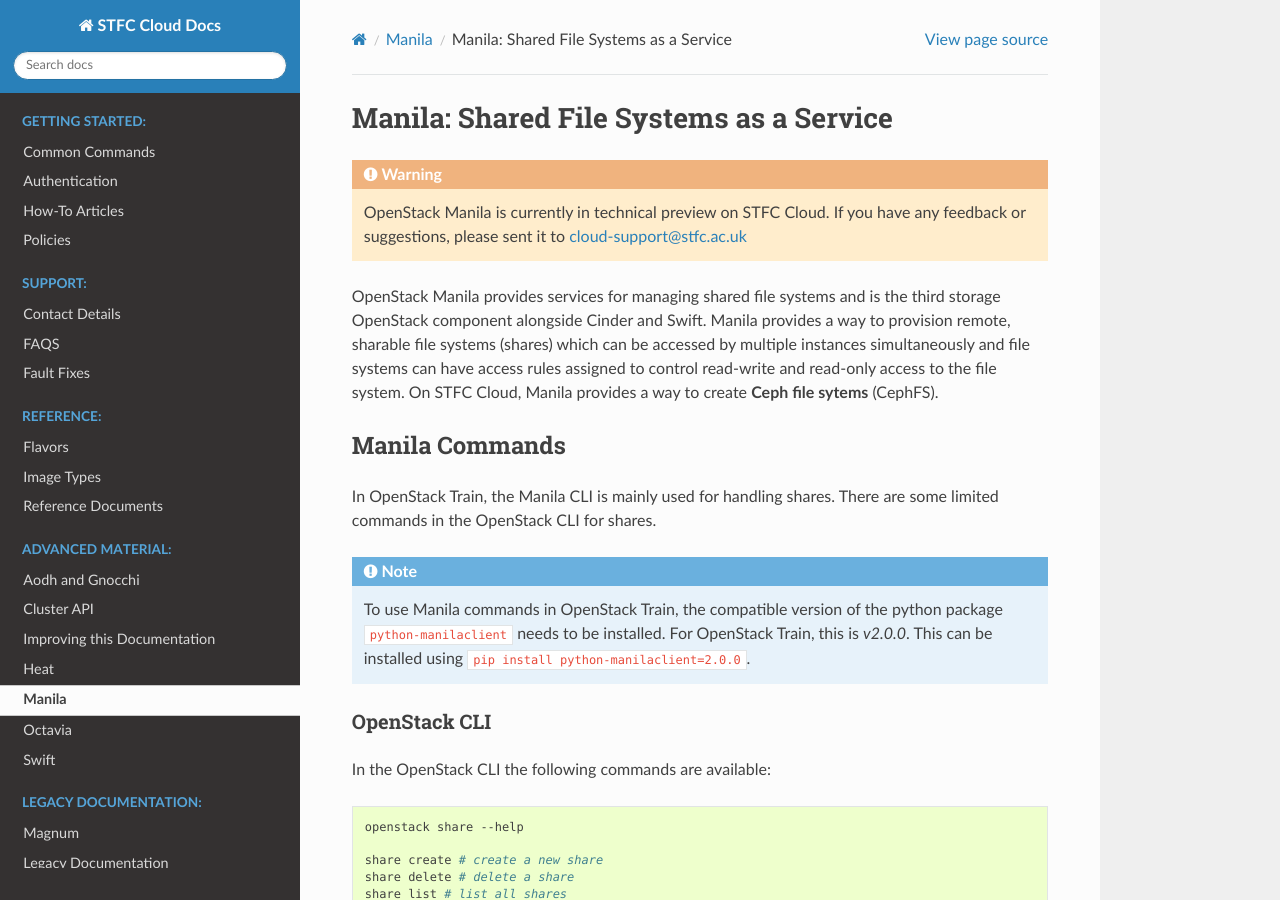
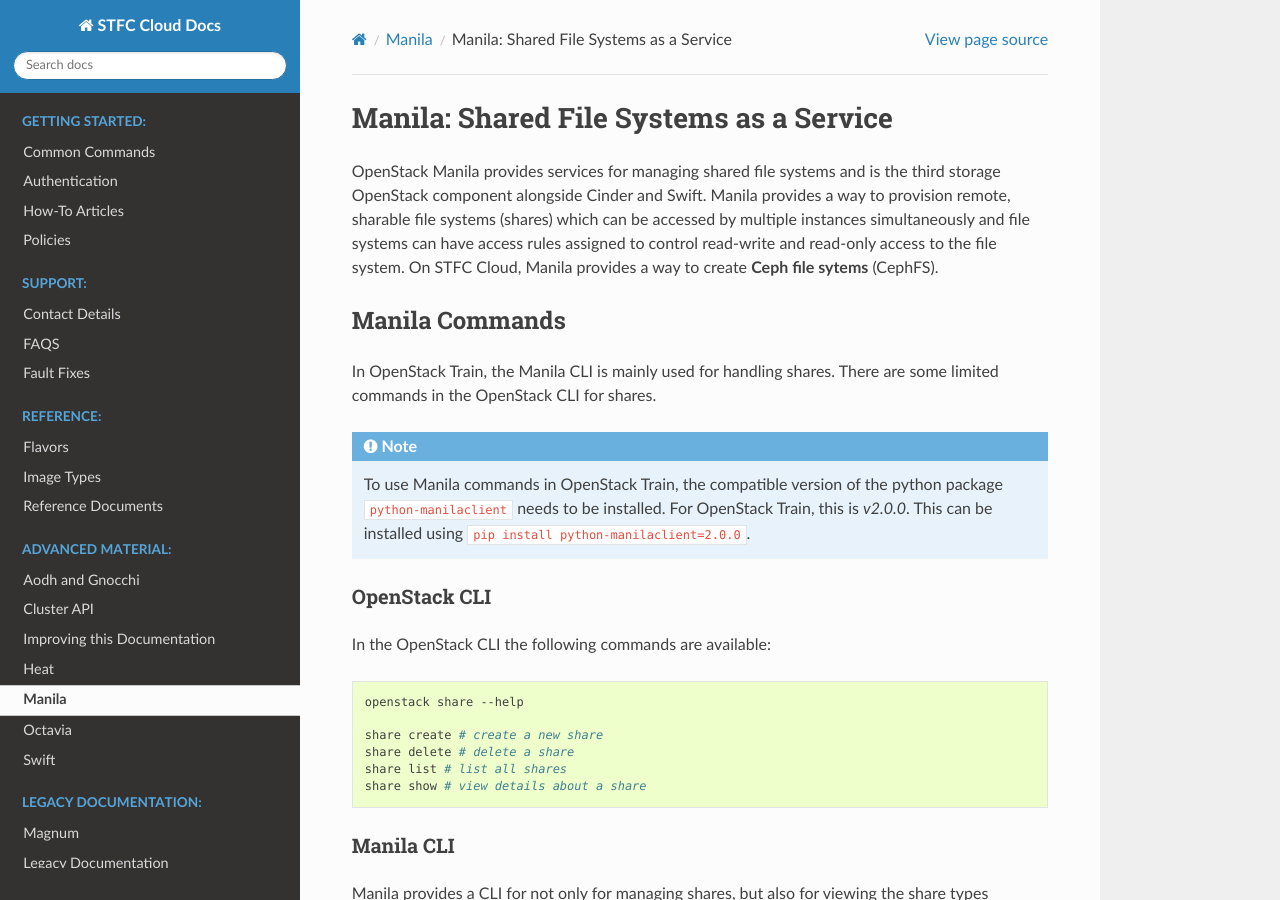
Before and after one commit to stfc/cloud-docs, a Sphinx documentation site: the page built from source/Manila/usage.rst, in a window 1280 px wide and 900 px high. Built offline with Sphinx 7.4.7 and the Read the Docs theme 2.0.0, drawn with Linux system fonts in a browser that asks for light colours.

Commit message:
Remove warning about pre-prod from Manila
Removes a warning about this being still in pre-prod, as it has since
graduated to GA

```diff
--- a/source/Manila/usage.rst
+++ b/source/Manila/usage.rst
@@ -1,9 +1,5 @@
 Manila: Shared File Systems as a Service
 ###########################################
-
-.. warning::
-
-    OpenStack Manila is currently in technical preview on STFC Cloud. If you have any feedback or suggestions, please sent it to cloud-support@stfc.ac.uk
 
 OpenStack Manila provides services for managing shared file systems and is the third storage OpenStack component alongside Cinder and Swift.
 Manila provides a way to provision remote, sharable file systems (shares) which can be accessed by multiple instances simultaneously and file systems can have access rules assigned to control read-write and read-only access to the file system.
```
